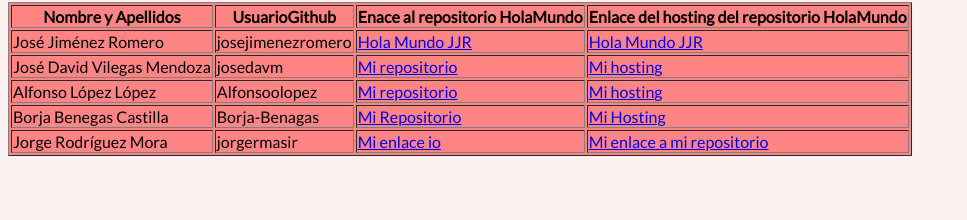
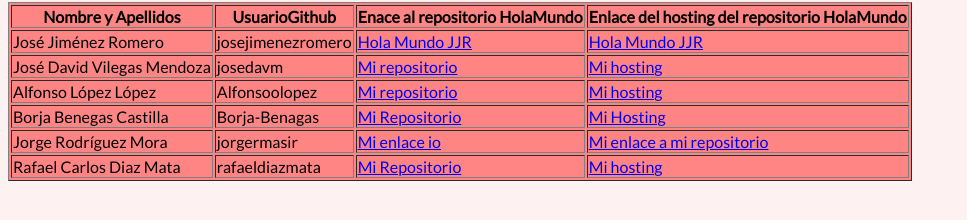
Before and after one commit to josejimenezromero/VideoTutorialHolaMundo, a plain HTML site: page index.html in a window 1280 px wide. Shown: the part 64-284 px from the top of the page, without its empty margins (0-967 px from the left). Drawn offline with Linux system fonts and the light colour scheme.

Commit message:
Datos añadidos

```diff
--- a/index.html
+++ b/index.html
@@ -55,6 +55,12 @@
 	  </tr>
 
 
+		  <tr>
+		  <td>Rafael Carlos Diaz Mata</td>
+		  <td>rafaeldiazmata</td>
+		  <td><a href="https://github.com/rafaeldiazmata/HolaMundoRafaelCarlosDiazMata">Mi Repositorio</a></td>
+		  <td><a href="https://rafaeldiazmata.github.io/HolaMundoRafaelCarlosDiazMata">Mi hosting</a></td>
+		  </tr>
 
 
 
```
